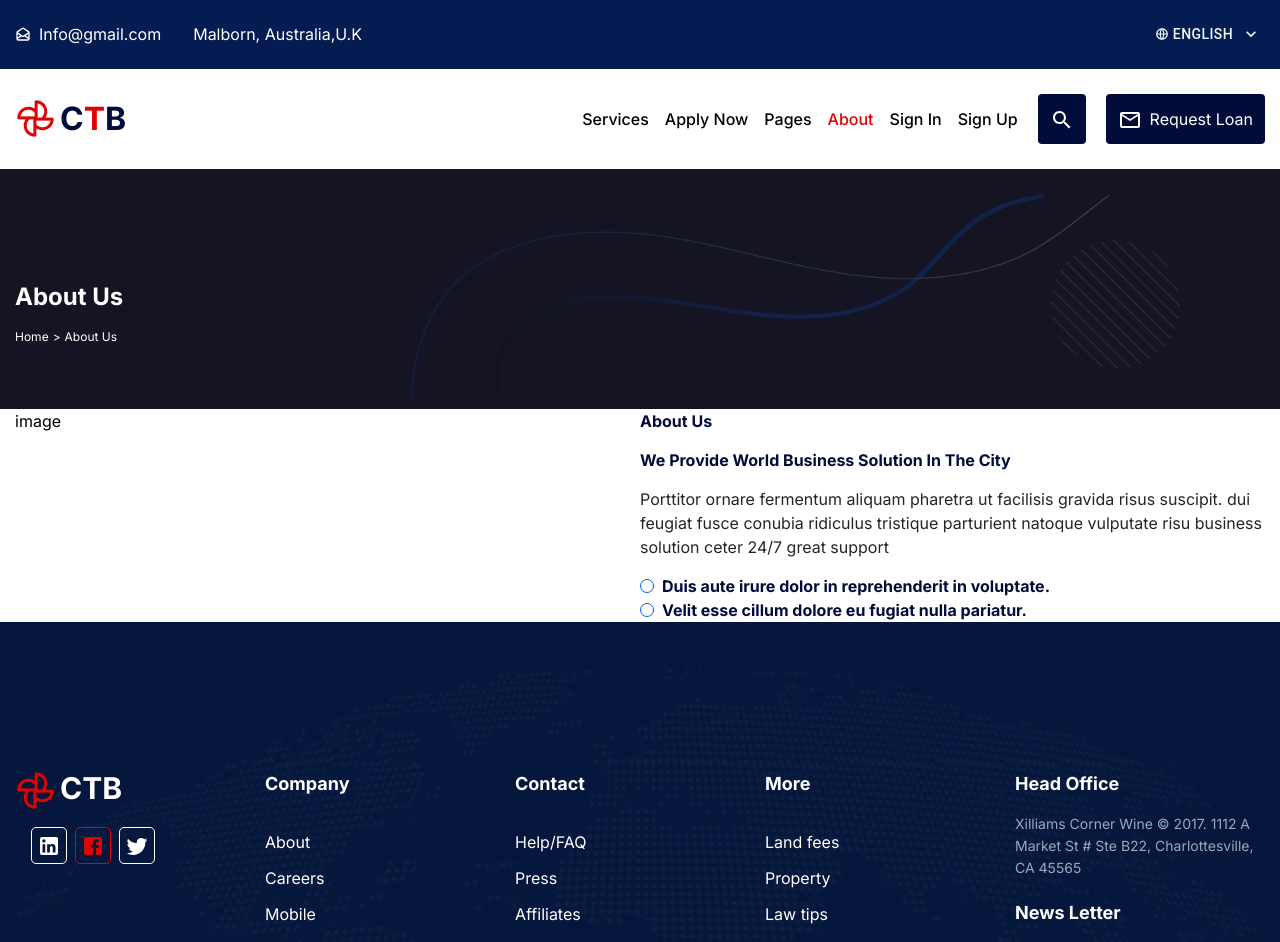
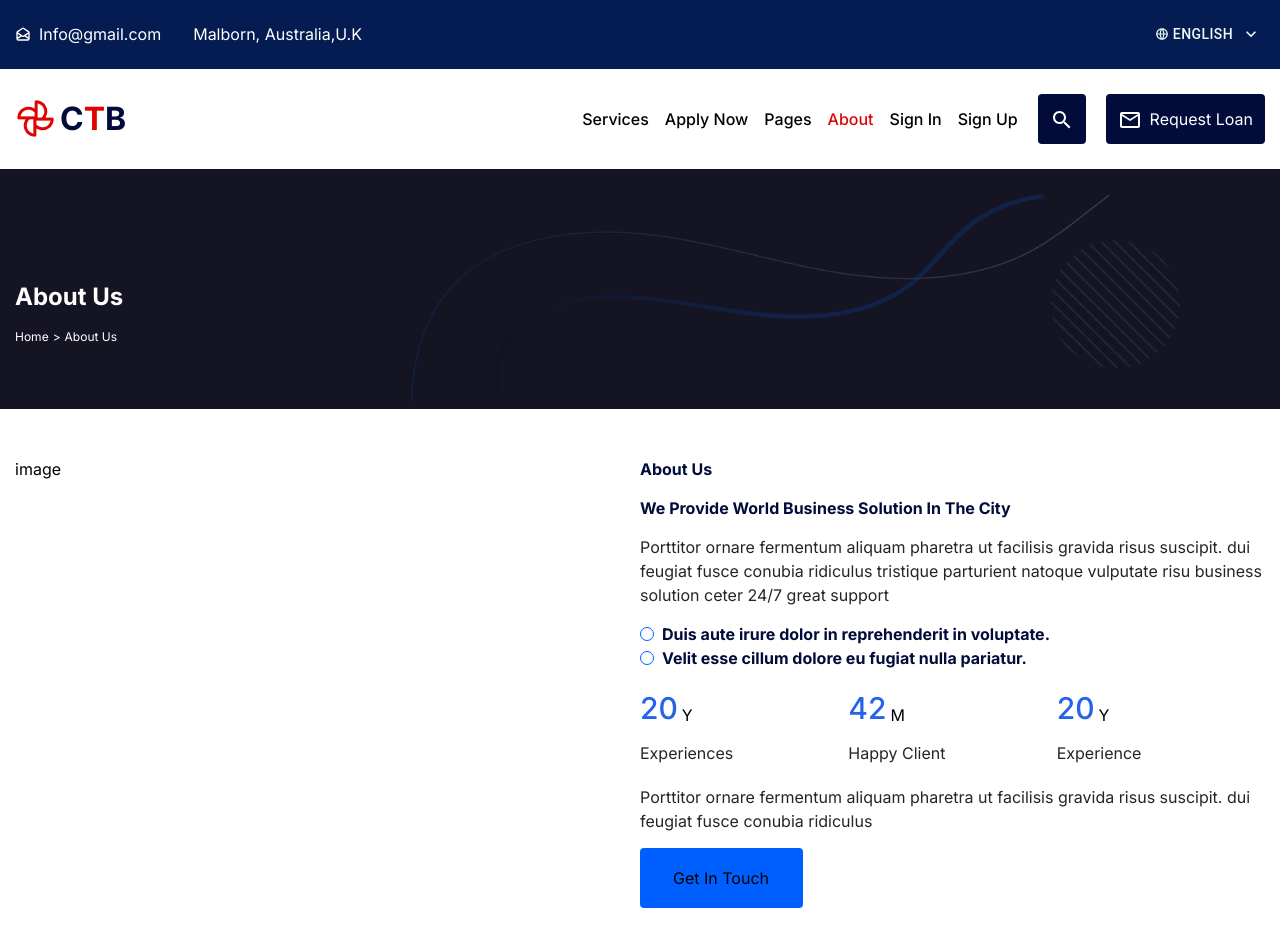
Before and after one commit to emon-webdev/Capital-Trust-Bank, a React (Create React App) app: page /about in a window 1280 px wide. Shown: the top 942 px of the page. Built offline with nearby package versions, Linux system fonts and the light colour scheme; no server answers.

Commit message:
added btn

```diff
--- a/src/Pages/About/About.css
+++ b/src/Pages/About/About.css
@@ -69,3 +69,25 @@
   border-radius: 50%;
   border: 1px solid #0060ff;
 }
+
+.custom-btn-for-about-us {
+  display: flex;
+  flex-direction: column;
+  align-items: flex-start;
+  padding: 18px 33px;
+  gap: 10px;
+
+  width: 163px;
+  height: 60px;
+
+  /* 0060FF */
+
+  background: #0060ff;
+  border-radius: 4px;
+
+  /* Inside auto layout */
+
+  flex: none;
+  order: 0;
+  flex-grow: 0;
+}
--- a/src/Pages/About/About.js
+++ b/src/Pages/About/About.js
@@ -38,7 +38,8 @@ const About = () => {
           />
         </div>
       </div>
-      <div className="container grid grid-cols-1 md:grid-cols-2 lg:grid-cols-2">
+      {/*  */}
+      <div className="my-12 container grid grid-cols-1 md:grid-cols-2 lg:grid-cols-2">
         <div>image</div>
         <div>
           <h3>About Us</h3>
@@ -61,7 +62,37 @@ const About = () => {
               Velit esse cillum dolore eu fugiat nulla pariatur.
             </h2>
           </div>
-          <div></div>
+
+          {/*  */}
+          <div className="my-5 grid grid-cols-1 md:grid-cols-2 lg:grid-cols-3">
+            <div className="flex flex-col gap-0">
+              <div className="flex items-center gap-1">
+                <h1 className="text-3xl font-medium text-blue-600">20</h1>
+                <span>Y</span>
+              </div>
+              <p className="m-0">Experiences</p>
+            </div>
+            <div className="flex flex-col gap-0">
+              <div className="flex items-center gap-1">
+                <h1 className="text-3xl font-medium text-blue-600">42</h1>
+                <span>M</span>
+              </div>
+              <p className="m-0">Happy Client</p>
+            </div>
+            <div className="flex flex-col gap-0">
+              <div className="flex items-center gap-1">
+                <h1 className="text-3xl font-medium text-blue-600">20</h1>
+                <span>Y</span>
+              </div>
+              <p className="m-0">Experience</p>
+            </div>
+          </div>
+          {/*  */}
+          <p>
+            Porttitor ornare fermentum aliquam pharetra ut facilisis gravida
+            risus suscipit. dui feugiat fusce conubia ridiculus
+          </p>
+          <button className="custom-btn-for-about-us">Get In Touch</button>
         </div>
       </div>
     </div>
```
